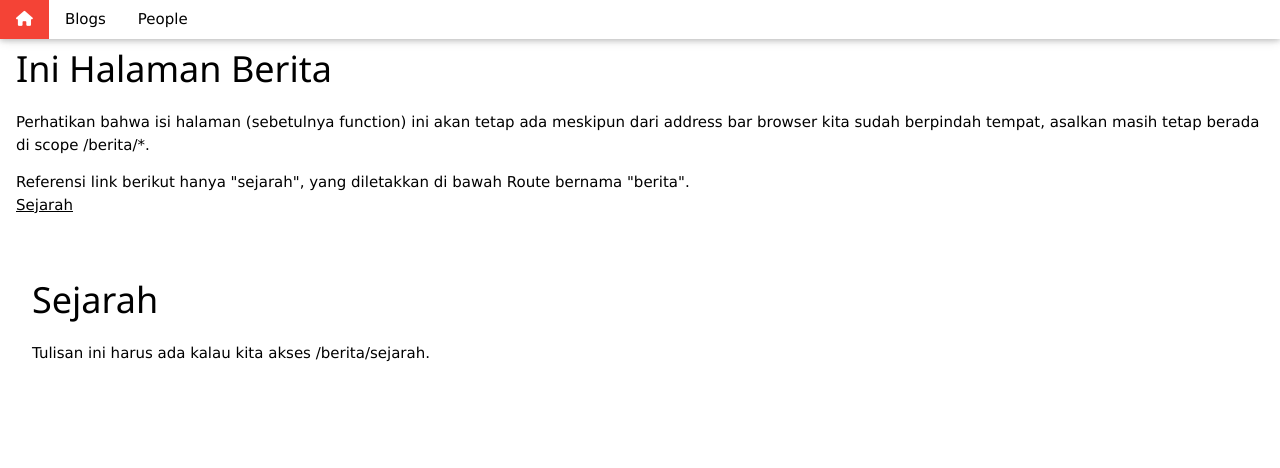
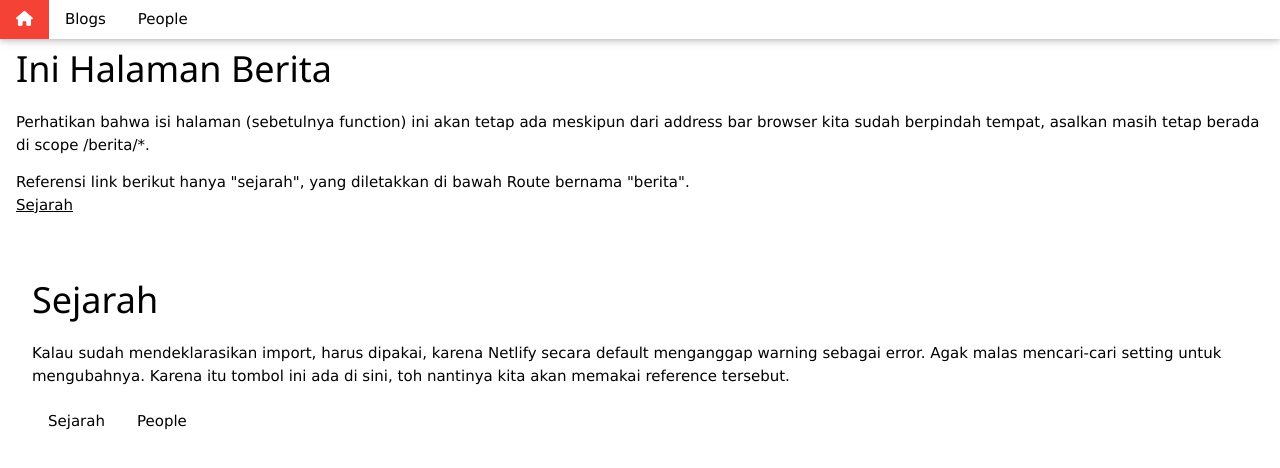
Before and after one commit to fxadilima/web-novel, a React (Create React App) app: page /berita/sejarah in a window 1280 px wide. Shown: the top 468 px of the page. Built offline with nearby package versions, Linux system fonts and the light colour scheme.

Commit message:
added 2 links into Sejarah.js

```diff
--- a/src/berita/Sejarah.js
+++ b/src/berita/Sejarah.js
@@ -1,11 +1,20 @@
 import React from 'react';
+import { Outlet, Link } from 'react-router-dom';
 
 const Sejarah = () => {
     return (
         <div className="w3-container w3-padding-32">
             <h1>Sejarah</h1>
             <p>
-                Tulisan ini harus ada kalau kita akses /berita/sejarah.
+                Kalau sudah mendeklarasikan import, harus dipakai, karena Netlify secara default menganggap warning
+                sebagai error. Agak malas mencari-cari setting untuk mengubahnya. Karena itu tombol ini ada di sini, toh nantinya kita
+                akan memakai reference tersebut.
+            </p>
+            <p>
+                <div className="w3-bar">
+                    <Link className="w3-bar-item w3-btn" to="/berita/sejarah">Sejarah</Link>
+                    <Link className="w3-bar-item w3-btn" to="/people">People</Link>
+                </div>
             </p>
         </div>
     );
```
